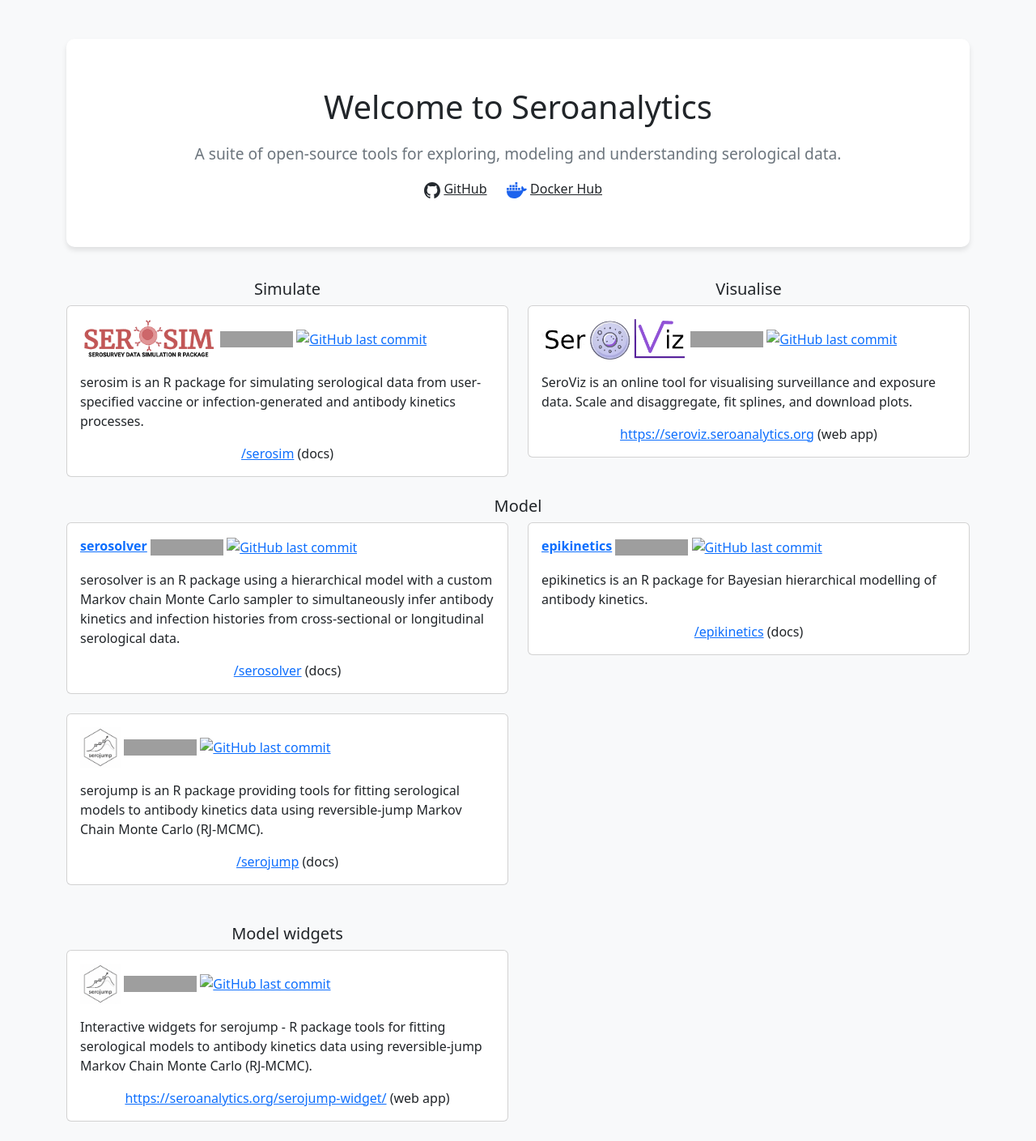
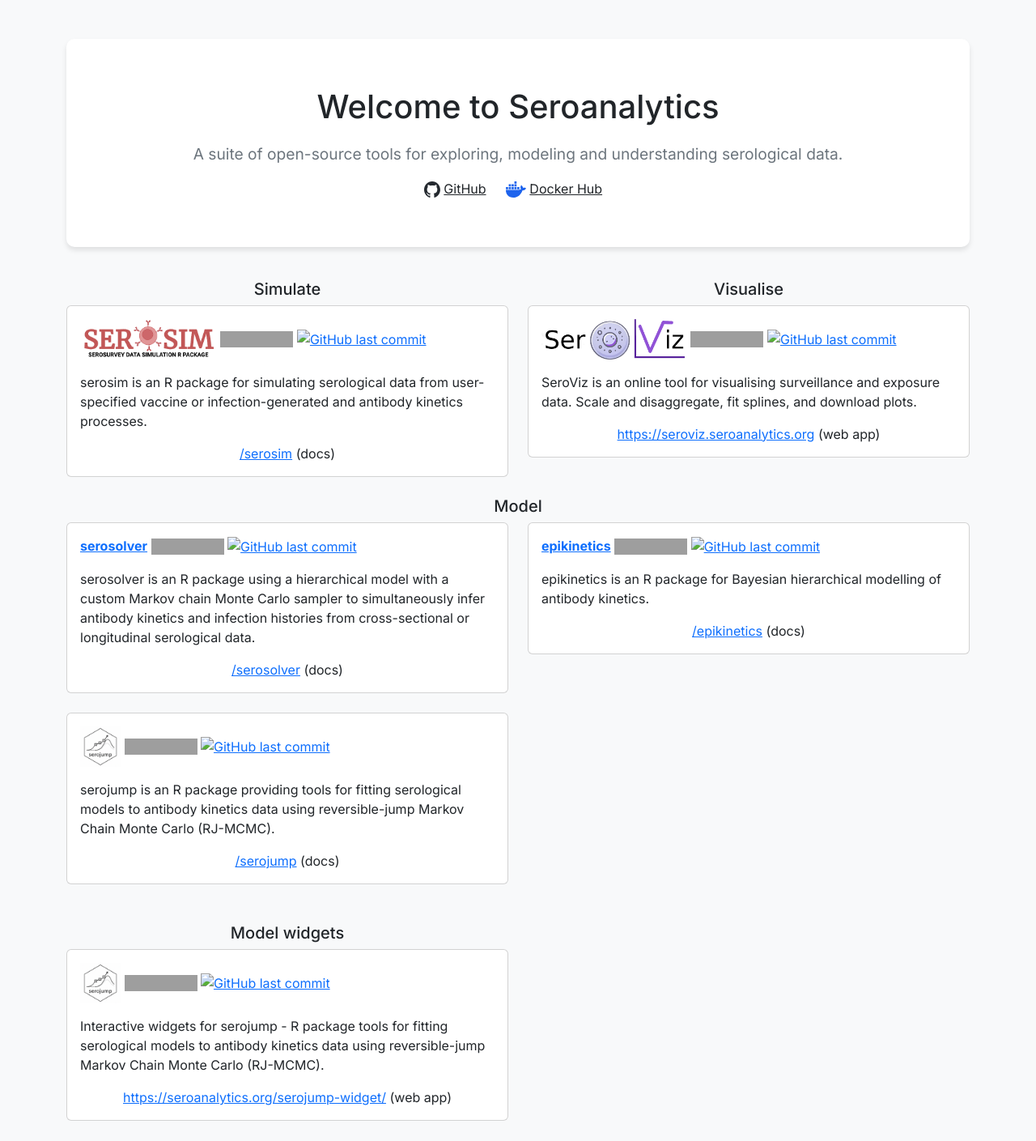
Before and after one commit to seroanalytics/seroanalytics.github.io, a Jekyll site: the page built from index.md, in a window 1280 px wide. Shown: the whole page at 81% size. Built offline with Jekyll 4.4.1, drawn with Linux system fonts in a browser that asks for light colours; grey boxes are pictures that could not be loaded.

Commit message:
Update font to Avenir while keeping original Bootstrap layout

```diff
--- a/_layouts/default.html
+++ b/_layouts/default.html
@@ -7,8 +7,12 @@
     <!-- Bootstrap CSS -->
     <link href="https://cdn.jsdelivr.net/npm/bootstrap@5.3.0-alpha3/dist/css/bootstrap.min.css"
           rel="stylesheet">
+    <link rel="preconnect" href="https://fonts.googleapis.com">
+    <link rel="preconnect" href="https://fonts.gstatic.com" crossorigin>
+    <link href="https://fonts.googleapis.com/css2?family=Inter:wght@300;400;500;600;700&display=swap" rel="stylesheet">
     <style>
         body {
+            font-family: 'Inter', 'Avenir', 'Avenir Next', -apple-system, BlinkMacSystemFont, 'Segoe UI', 'Helvetica Neue', Helvetica, Arial, sans-serif;
             background-color: #f8f9fa;
         }
 
```
